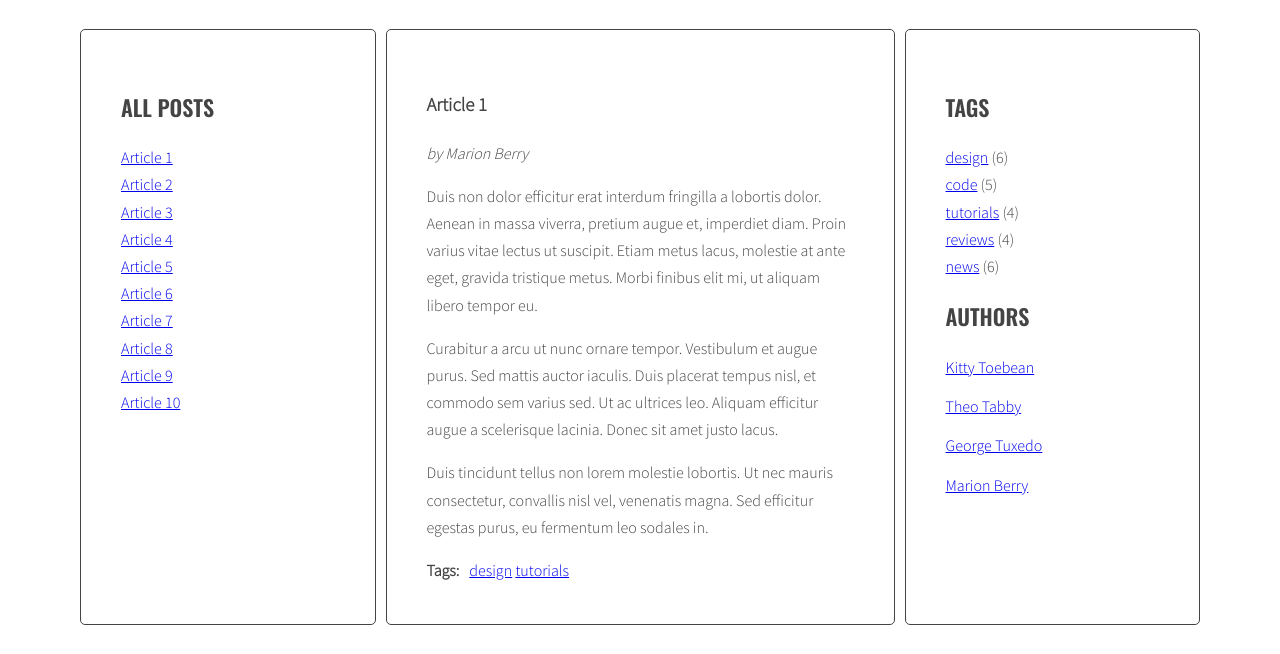
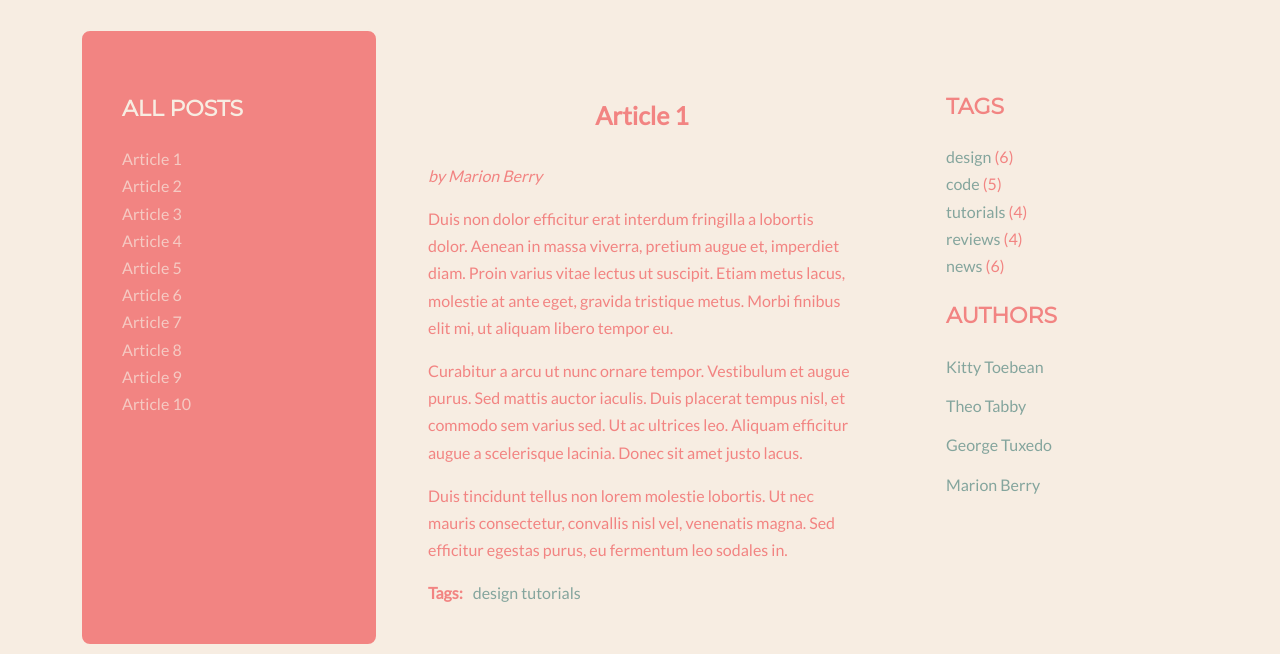
Before and after one commit to Aga-de/Blog-Javascript, a website: page index.html in a window 1280 px wide. Shown: the part 214-868 px from the top of the page. Before the commit the page ends 847 px from the top, so only its background shows below. Drawn offline with nearby package versions, Linux system fonts and the light colour scheme.

Commit message:
Add styles

```diff
--- a/index.html
+++ b/index.html
@@ -4,6 +4,9 @@
         <meta charset = "UTF-8">
         <meta name="viewport" content="width=device-width, initial-scale=1">
         <link rel="stylesheet" href="css/style.css">
+        <link rel="preconnect" href="https://fonts.gstatic.com">
+        <link rel="preconnect" href="https://fonts.gstatic.com">
+        <link href="https://fonts.googleapis.com/css2?family=Caveat:wght@600&family=Lato&family=Montserrat&display=swap" rel="stylesheet">
         <title>Blog</title>
     </head>
     <body>
@@ -11,10 +14,9 @@
             <div class="container">
               <h1 class="logo">my blog</h1>
               <main class="wrapper">
-                <aside class="sidebar">
+                <aside class="sidebar one">
                   <h2 class="section-title">All posts</h2>
                   <ul class="list titles">
-
                   </ul>
                 </aside>
                 <section class="posts">
@@ -203,7 +205,7 @@
                     </div>
                   </article>
                 </section>
-                <aside class="sidebar">
+                <aside class="sidebar two">
                   <h2 class="section-title">Tags</h2>
                   <ul class="list tags">
                     <li><a href="#">design</a> <span>(6)</span></li>
--- a/sass/style.scss
+++ b/sass/style.scss
@@ -2,12 +2,15 @@
 
 /* Variables */
 
-$color-light: #fff;
-$color-dark: #444;
+$color-light: #f5cac3;
+$color-dark:#22223B;
+$color-one:  #f7ede2;
+$color-two: #84a59d;
+$color-three: #f28482;
 
-$font-logo: 'Sacramento', cursive;
-$font-header: 'Oswald', sans-serif;
-$font-text: 'Source Sans Pro', sans-serif;
+$font-logo: 'Caveat', cursive;
+$font-header: 'Montserrat', sans-serif;
+$font-text: 'Lato', sans-serif;
 
 /* Global */
 
@@ -16,7 +19,7 @@ $font-text: 'Source Sans Pro', sans-serif;
 }
 
 body {
-  background: $color-light;
+  background: $color-one;
   font-family: $font-text;
   color: $color-dark;
   font-weight: 300;
@@ -34,6 +37,7 @@ body {
   text-transform: uppercase;
   font-family: $font-header;
   font-weight: 600;
+  color: $color-one;
   span {
     text-transform: none;
     font-weight: 400;
@@ -52,16 +56,27 @@ body {
   flex: 1 0 0;
 }
 
+.one {
+  background-color: $color-three;
+  border: solid 2px $color-one;
+  border-radius: 10px;
+}
+
+.two {
+  background-color: $color-one;
+  .section-title {
+    color: $color-three;
+  }
+}
+
 .posts {
   flex: 2 0 0;
 }
 
 .sidebar, .posts {
-  background: $color-light;
   margin-right: 10px;
   padding: 40px;
-  border: 1px solid $color-dark;
-  border-radius: 5px;
+  color: $color-three;
 }
 
 /* Logo */
@@ -72,6 +87,7 @@ body {
   font-size: 104px;
   line-height: 1;
   text-align: center;
+  color: $color-two;
 }
 
 /* Lists */
@@ -83,6 +99,14 @@ body {
   .active {
     font-weight: bold;
   }
+  a {
+    text-decoration: none;
+    color: $color-two;
+  }
+}
+
+.titles a {
+  color: $color-light;
 }
 
 .list-horizontal {
@@ -118,3 +142,8 @@ body {
     margin: 0 10px 0 0;
   }
 }
+
+.post-title {
+  text-align: center;
+  font-size: 25px;
+}
```
Also changed, not shown: css/style.css, 1 other file.
